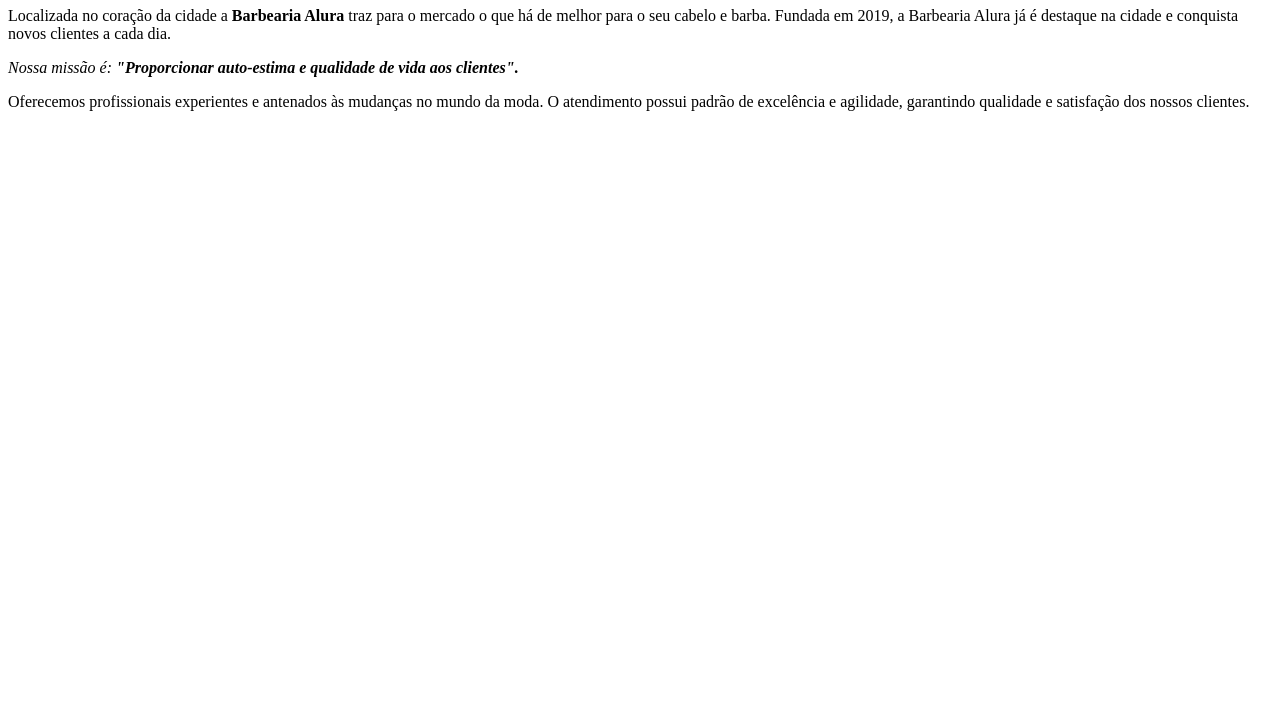
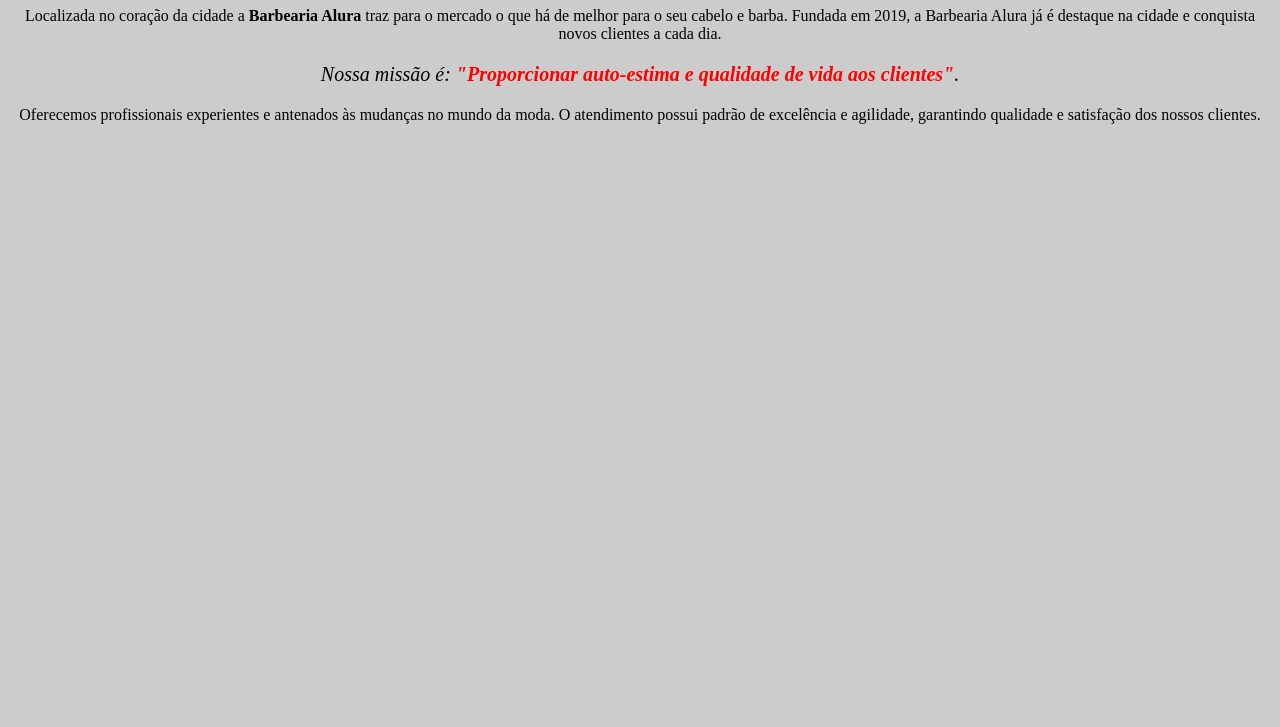
Before and after one commit to andersonss92/Projeto---Barbearia-Alura, a plain HTML site: page index.html in a window 1280 px wide. Shown: the part 73-800 px from the top of the page. Drawn offline with Linux system fonts and the light colour scheme.

Commit message:
Add files via upload

```diff
--- a/index.html
+++ b/index.html
@@ -1,13 +1,27 @@
 <!DOCTYPE html>
+<html lang="pt-br">
+    <head>
+        <meta charset="UTF-8">
+        <title>Barbearia Alura</title>
+		<link rel="stylesheet" href="style.css">
 
-<html lang="pt-br">
-	<title>Barbearia Alura</title>
 
-	<h1>Sobre a Barbearia Alura</h1>
+		<style>
+			p {
+			  text-align: center
+			}
+		</style>
 
-	<p>Localizada no coração da cidade a <strong>Barbearia Alura</strong> traz para o mercado o que há de melhor para o seu cabelo e barba. Fundada em 2019, a Barbearia Alura já é destaque na cidade e conquista novos clientes a cada dia.</p>
+    </head>
+    <body>
+        <h1 style="text-align: center">Sobre a Barbearia Alura</h1>
 
-	<p><em>Nossa missão é: <strong>"Proporcionar auto-estima e qualidade de vida aos clientes".</strong></em></p>
+        <p>Localizada no coração da cidade a <strong>Barbearia Alura</strong> traz para o mercado o que há de melhor para o seu cabelo e barba.
+        Fundada em 2019, a Barbearia Alura já é destaque na cidade e conquista novos clientes a cada dia.</p>
 
-	<p>Oferecemos profissionais experientes e antenados às mudanças no mundo da moda. O atendimento possui padrão de excelência e agilidade, garantindo qualidade e satisfação dos nossos clientes.</p>
+        <p style="font-size: 20px"><em>Nossa missão é: <strong>"Proporcionar auto-estima e qualidade de vida aos clientes"</strong>.</em></p>
+
+        <p>Oferecemos profissionais experientes e antenados às mudanças no mundo da moda.
+        O atendimento possui padrão de excelência e agilidade, garantindo qualidade e satisfação dos nossos clientes.</p>
+    </body>
 </html>
--- /dev/null
+++ b/style.css
@@ -0,0 +1,11 @@
+body {
+	background: #CCCCCC
+}
+
+p {
+	text-align: center;
+}
+
+em strong {
+	color: #ff0000;
+}
```
